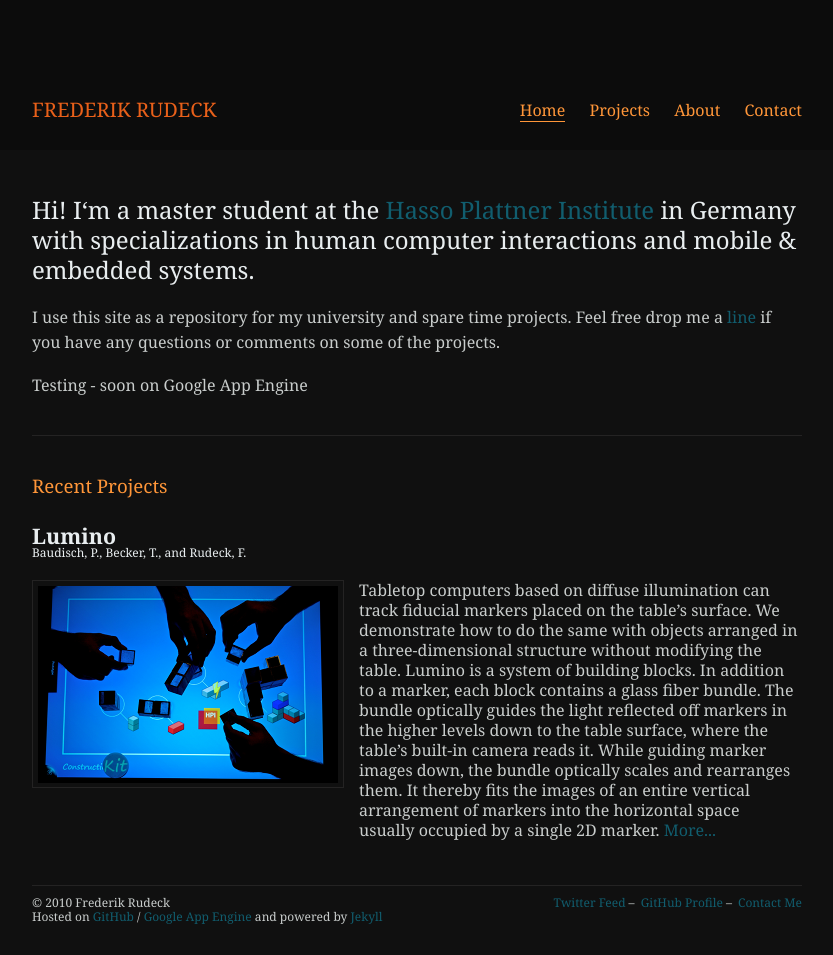
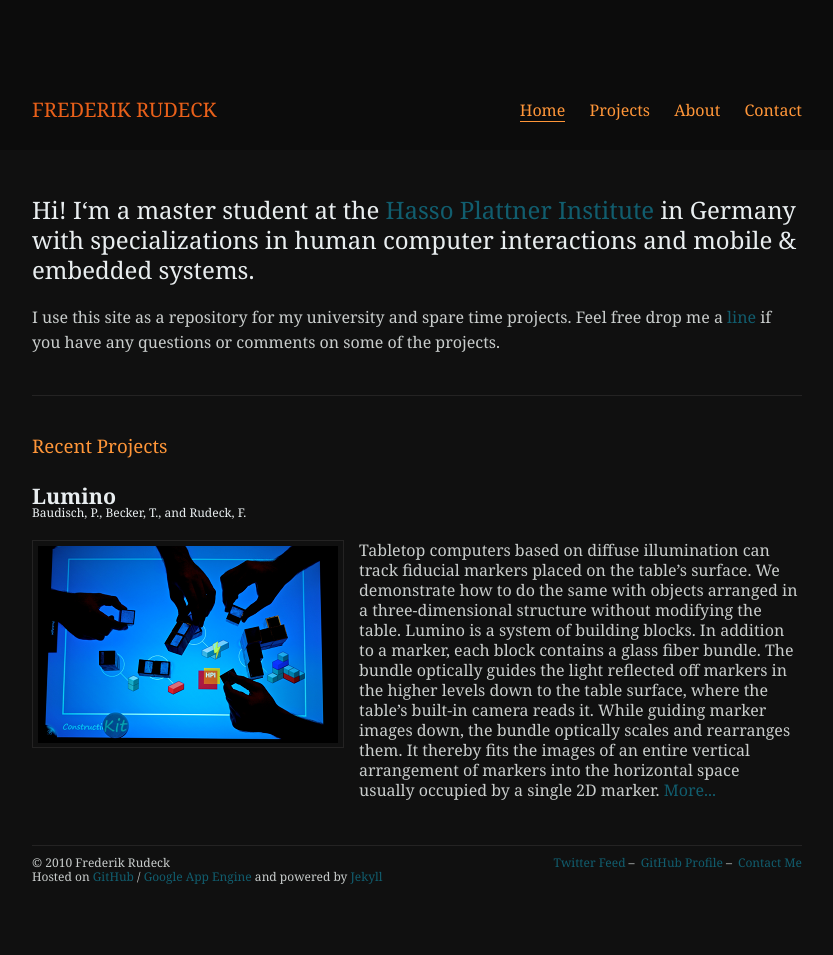
Before and after one commit to polym0rph/polym0rph.github.com, a Jekyll site: the page built from index.html, in a window 1280 px wide. Shown: the whole page, without its empty margins (223-1056 px from the left). Built offline with Jekyll 4.4.1, drawn with Linux system fonts in a browser that asks for light colours; Markdown is read by kramdown in place of the engine named in the settings; after the commit the page ends 915 px from its top, so only the background shows below that.

Commit message:
Removed test text.

```diff
--- a/index.html
+++ b/index.html
@@ -14,9 +14,6 @@
 		I use this site as a repository for my university and spare time projects.
 		Feel free drop me a <a href="/contact/">line</a> if you have any questions or comments on some of
 		the projects.
-	</p>
-	<p>
-		Testing - soon on Google App Engine
 	</p>
 </div>
 
```
